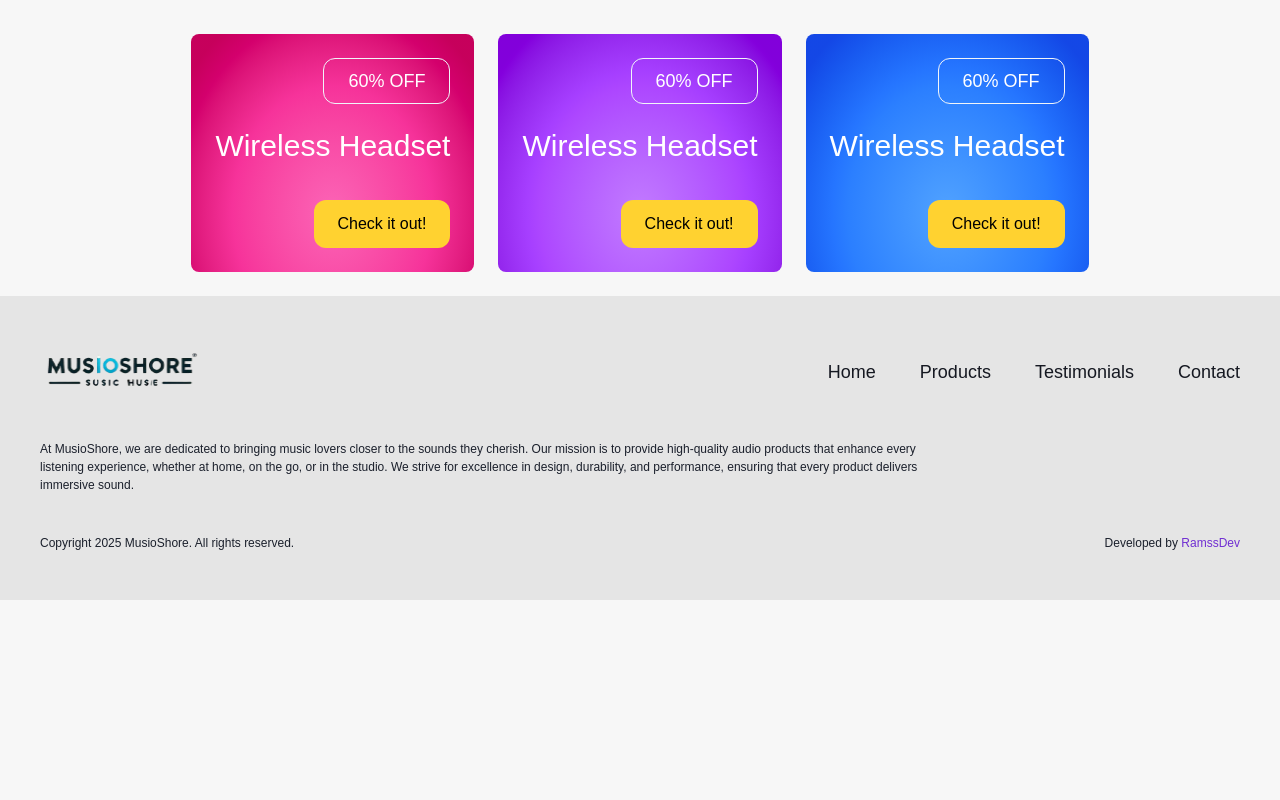
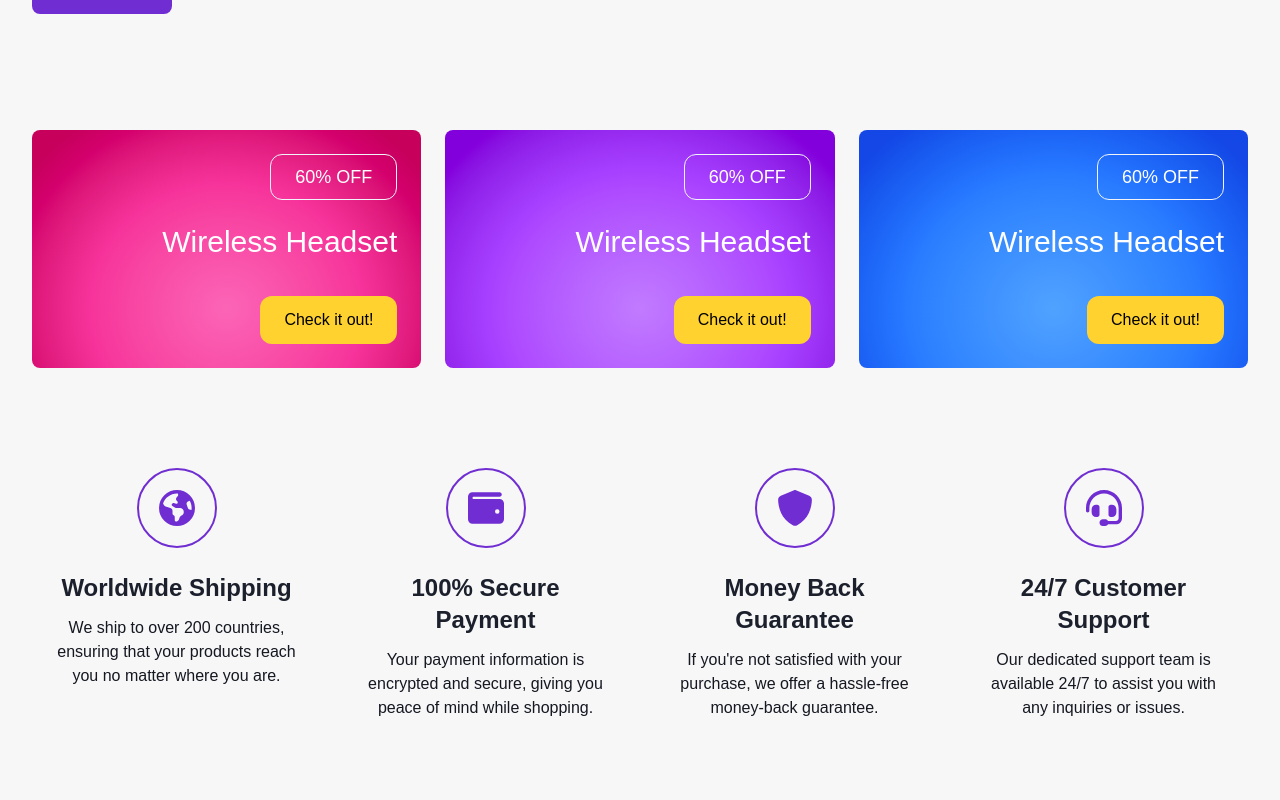
Before and after one commit to RamssCR/ecommerce-practice, a React (Vite) app: page / in a window 1280 px wide. Shown: the part 960-1760 px from the top of the page. Before the commit the page ends 1560 px from the top, so only its background shows below. Built offline with nearby package versions, Linux system fonts and the light colour scheme; a web font is replaced by a local one.

Commit message:
feat: integrated sales, services and new products sections

```diff
--- a/src/views/Home.tsx
+++ b/src/views/Home.tsx
@@ -1,19 +1,33 @@
+import { services } from '@utils/serviceMap'
 import MainBanner from '@components/banners/MainBanner'
 import Categories from '@components/categories/Categories'
 import SaleCard from '@components/sale-card/SaleCard'
+import ServiceItem from '@components/service-item/ServiceItem'
 import Container from '@components/ui/containers/Container'
+import NewProducts from '@components/new-products/NewProducts'
 
 export default function Home() {
     return (
-        <section className="w-full px-4 py-6 bg-neutral-background md:px-8">
+        <section className="mt-24 w-full px-4 py-6 bg-neutral-background md:px-8">
             <Container className="mx-auto flex flex-col gap-5">
                 <MainBanner />
                 <Categories />
-                <section className="mx-auto w-fit grid grid-cols-1 gap-y-6 md:grid-cols-2 md:gap-x-6 xl:grid-cols-3">
+                <section className="w-full grid grid-cols-1 gap-y-6 md:grid-cols-2 md:gap-x-6 lg:grid-cols-3">
                     <SaleCard theme="pink" />
                     <SaleCard theme="purple" />
                     <SaleCard theme="blue" />
                 </section>
+                <section className="w-full grid grid-cols-1 gap-y-14 md:grid-cols-2 md:gap-x-5 lg:grid-cols-4 py-20">
+                    {services.map((service, index) => (
+                        <ServiceItem
+                            key={index}
+                            icon={service.icon}
+                            perk={service.perk}
+                            description={service.description}
+                        />
+                    ))}
+                </section>
+                <NewProducts />
             </Container>
         </section>
     )
```
